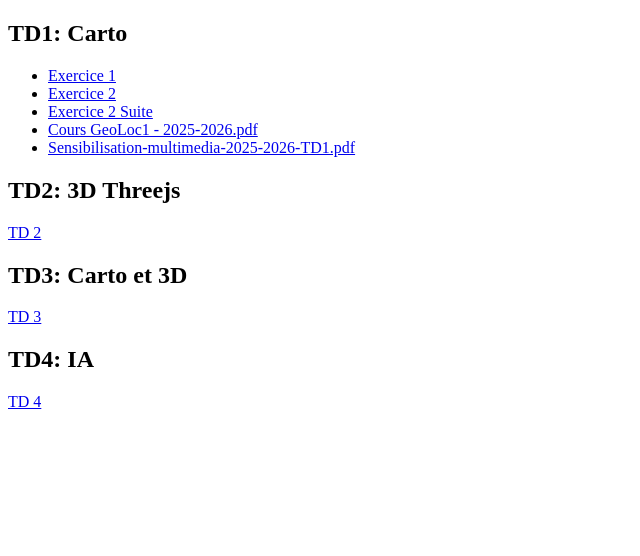
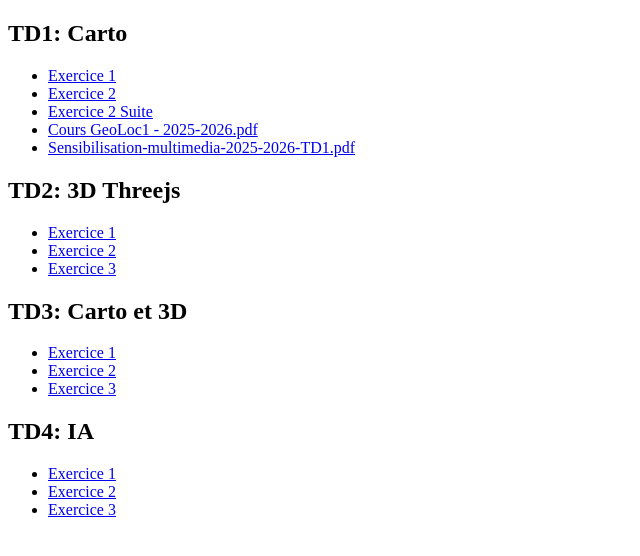
Before and after one commit to Aurelienchess/Aurelienchess.github.io, a plain HTML site: page index.html in a window 1280 px wide. Shown: the whole page, without its empty margins (0-640 px from the left). Drawn offline with Linux system fonts and the light colour scheme.

Commit message:
Mise à jour TD 2 / 3 et 4 de l'index.html

```diff
--- a/index.html
+++ b/index.html
@@ -15,12 +15,24 @@
 	</ul>
 
 	<h2>TD2: 3D Threejs</h2>
-	<a href="CartoTD2/index.html">TD 2</a><br/>
+	<ul>
+		<li><a href="CartoTD2/Exo1/index.html">Exercice 1</a></li>
+		<li><a href="CartoTD2/Exo2/index.html">Exercice 2</a></li>
+		<li><a href="CartoTD2/Exo3/index.html">Exercice 3</a></li>
+	</ul>
 
 	<h2>TD3: Carto et 3D</h2>
-	<a href="CartoTD3/index.html">TD 3</a><br/>
+	<ul>
+		<li><a href="CartoTD3/Exo1/index.html">Exercice 1</a></li>
+		<li><a href="CartoTD3/Exo2/index.html">Exercice 2</a></li>
+		<li><a href="CartoTD3/Exo3/index.html">Exercice 3</a></li>
+	</ul>
 
 	<h2>TD4: IA</h2>
-	<a href="CartoTD4/index.html">TD 4</a><br/>
+	<ul>
+		<li><a href="CartoTD4/Exo1/index.html">Exercice 1</a></li>
+		<li><a href="CartoTD4/Exo2/index.html">Exercice 2</a></li>
+		<li><a href="CartoTD4/Exo3/index.html">Exercice 3</a></li>
+	</ul>
 </body>
 </html>
```
Also changed, not shown: CartoTD2/Exo1/index.html (added), CartoTD2/Exo2/index.html (added), CartoTD2/Exo3/index.html (added), CartoTD3/Exo1/index.html (added), CartoTD3/Exo2/index.html (added), CartoTD3/Exo3/index.html (added), CartoTD4/Exo1/index.html (added), CartoTD4/Exo2/index.html (added), CartoTD4/Exo3/index.html (added).
